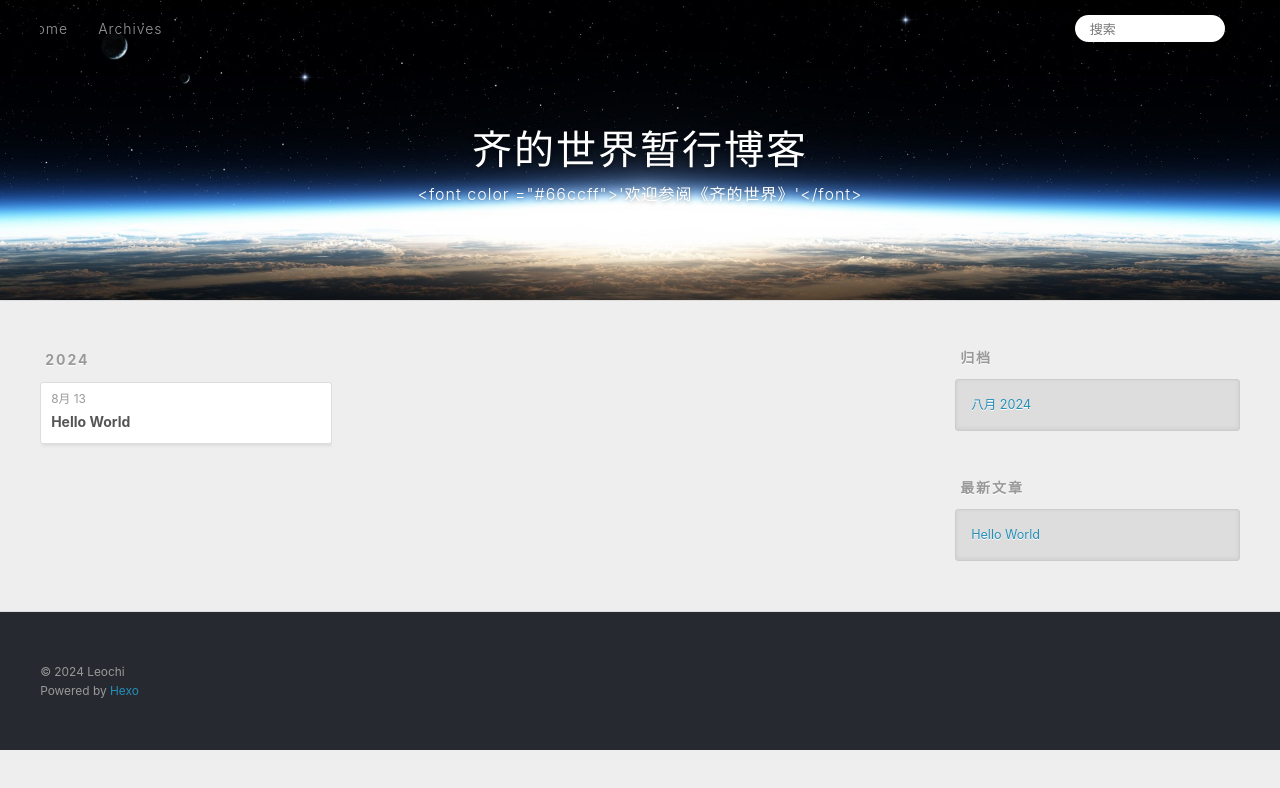
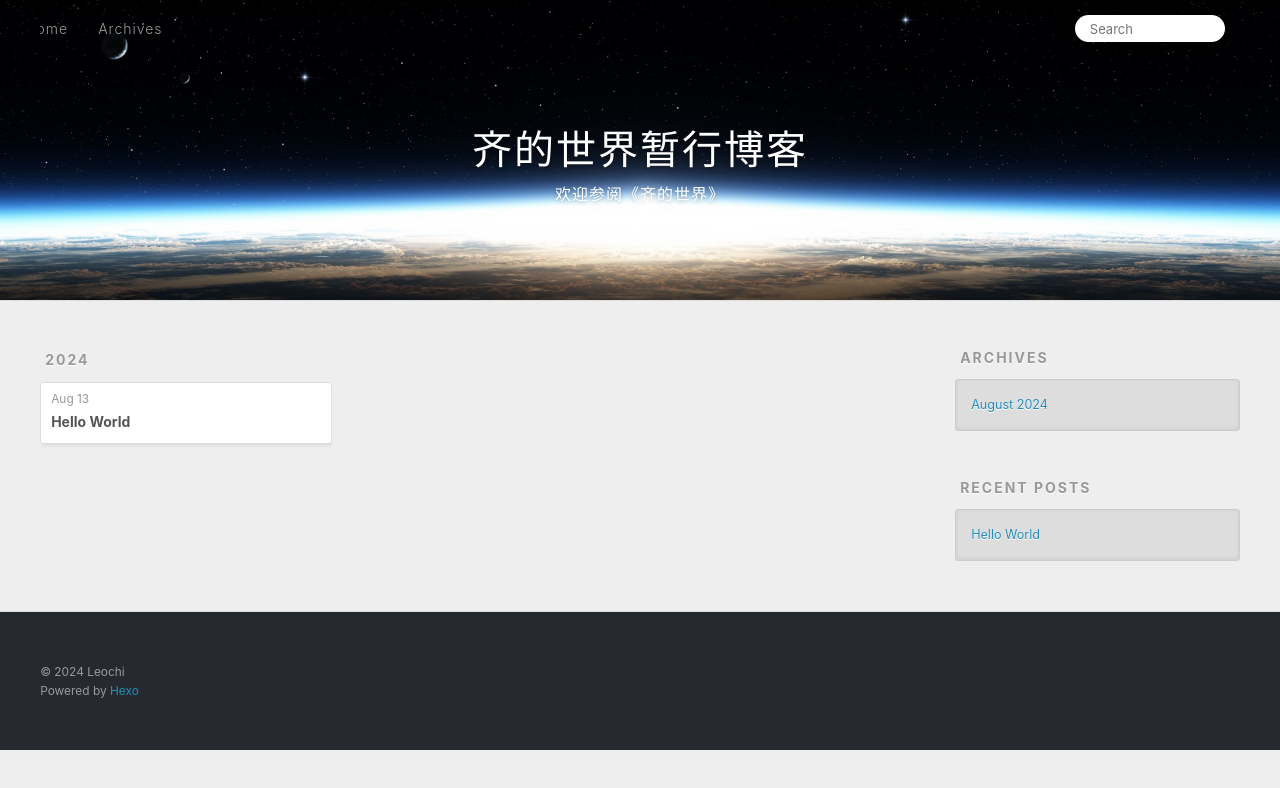
Before and after one commit to qibigbig/qibigbig.github.io, a plain HTML site: page archives/index.html in a window 1280 px wide. Both pictures are taken after a click on the link 1232 px from the left and 27 px from the top of the page. Drawn offline with Linux system fonts and the light colour scheme.

Commit message:
Site updated: 2024-08-13 17:08:48

```diff
--- a/archives/index.html
+++ b/archives/index.html
@@ -4,7 +4,7 @@
   <meta charset="utf-8">
 
 
-  <title>归档 | 齐的世界暂行博客</title>
+  <title>Archives | 齐的世界暂行博客</title>
   <meta name="viewport" content="width=device-width, initial-scale=1, shrink-to-fit=no">
   <meta name="description" content="一个用于存放最新《齐的世界》的小网站">
 <meta property="og:type" content="website">
@@ -12,7 +12,7 @@
 <meta property="og:url" content="http://example.com/archives/index.html">
 <meta property="og:site_name" content="齐的世界暂行博客">
 <meta property="og:description" content="一个用于存放最新《齐的世界》的小网站">
-<meta property="og:locale" content="zh_CN">
+<meta property="og:locale">
 <meta property="article:author" content="Leochi">
 <meta name="twitter:card" content="summary">
 
@@ -45,7 +45,7 @@
       </h1>
 
         <h2 id="subtitle-wrap">
-          <a href="/" id="subtitle">&lt;font color =&#34;#66ccff&#34;&gt;&#39;欢迎参阅《齐的世界》&#39;&lt;/font&gt;</a>
+          <a href="/" id="subtitle">欢迎参阅《齐的世界》</a>
         </h2>
 
     </div>
@@ -61,12 +61,12 @@
       <nav id="sub-nav">
 
 
-          <a class="nav-icon" href="/atom.xml" title="RSS 订阅"><span class="fa fa-rss"></span></a>
+          <a class="nav-icon" href="/atom.xml" title="RSS Feed"><span class="fa fa-rss"></span></a>
 
-        <a class="nav-icon nav-search-btn" title="搜索"><span class="fa fa-search"></span></a>
+        <a class="nav-icon nav-search-btn" title="Search"><span class="fa fa-search"></span></a>
       </nav>
       <div id="search-form-wrap">
-        <form action="//google.com/search" method="get" accept-charset="UTF-8" class="search-form"><input type="search" name="q" class="search-form-input" placeholder="搜索"><button type="submit" class="search-form-submit">&#xF002;</button><input type="hidden" name="sitesearch" value="http://example.com"></form>
+        <form action="//google.com/search" method="get" accept-charset="UTF-8" class="search-form"><input type="search" name="q" class="search-form-input" placeholder="Search"><button type="submit" class="search-form-submit">&#xF002;</button><input type="hidden" name="sitesearch" value="http://example.com"></form>
       </div>
     </div>
   </div>
@@ -90,7 +90,7 @@
   <div class="archive-article-inner">
     <header class="archive-article-header">
       <a href="/2024/08/13/hello-world/" class="archive-article-date">
-  <time class="dt-published" datetime="2024-08-13T00:40:35.803Z" itemprop="datePublished">8月 13</time>
+  <time class="dt-published" datetime="2024-08-13T00:40:35.803Z" itemprop="datePublished">Aug 13</time>
 </a>
 
 
@@ -122,9 +122,9 @@
 
 
   <div class="widget-wrap">
-    <h3 class="widget-title">归档</h3>
+    <h3 class="widget-title">Archives</h3>
     <div class="widget">
-      <ul class="archive-list"><li class="archive-list-item"><a class="archive-list-link" href="/archives/2024/08/">八月 2024</a></li></ul>
+      <ul class="archive-list"><li class="archive-list-item"><a class="archive-list-link" href="/archives/2024/08/">August 2024</a></li></ul>
     </div>
   </div>
 
@@ -132,7 +132,7 @@
 
 
   <div class="widget-wrap">
-    <h3 class="widget-title">最新文章</h3>
+    <h3 class="widget-title">Recent Posts</h3>
     <div class="widget">
       <ul>
 
```
Also changed, not shown: 2024/08/13/hello-world/index.html (+9 -9 lines), archives/2024/08/index.html (+10 -10 lines), archives/2024/index.html (+10 -10 lines), index.html (+9 -9 lines).
